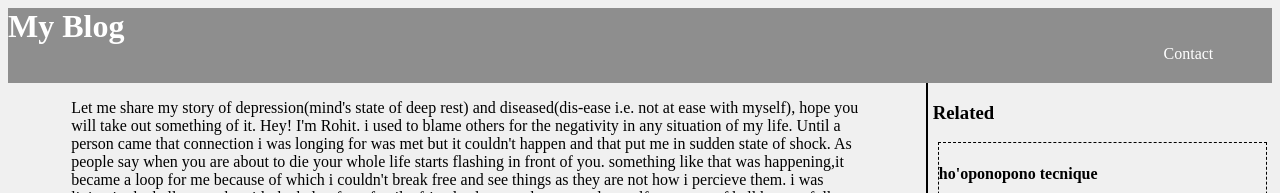
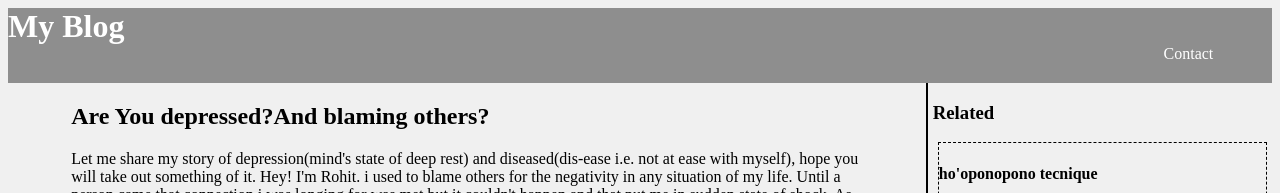
Before and after one commit to artfulpoint/blog, a plain HTML site: page index.html in a window 1280 px wide. Shown: the top 193 px of the page. Drawn offline with Linux system fonts and the light colour scheme.

Commit message:
Update index.html
changed title to heading

```diff
--- a/index.html
+++ b/index.html
@@ -40,7 +40,7 @@
     </form>
     <main>
       <article>
-        <title>Are You depressed?And blaming others?</title>
+        <h2>Are You depressed?And blaming others?</h2>
         <p>
           Let me share my story of depression(mind's state of deep rest) and diseased(dis-ease i.e.
           not at ease with myself), hope you will take out something of it. Hey! I'm Rohit. i used
```
